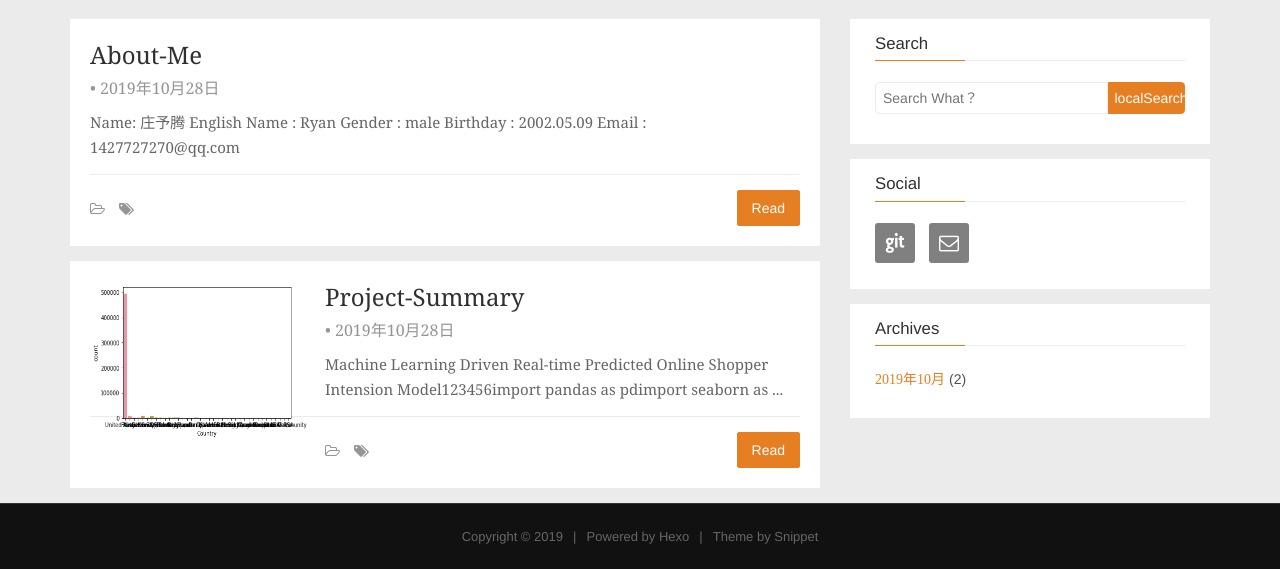
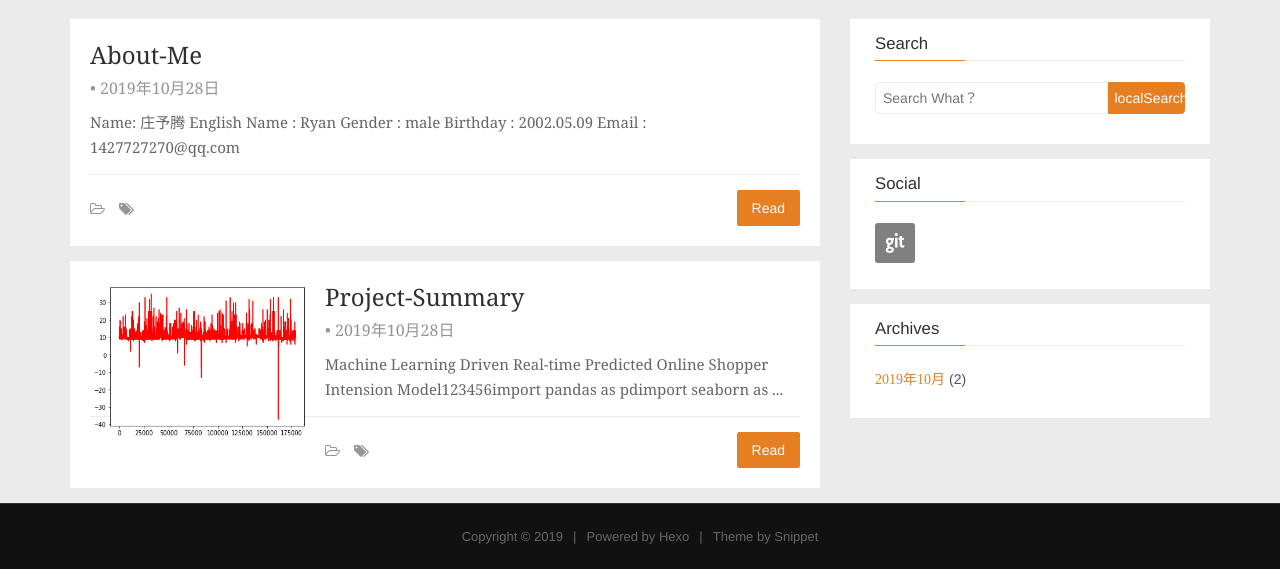
Before and after one commit to zytryan/zytryan.github.io, a plain HTML site: page index.html in a window 1280 px wide. Shown: the part 241-810 px from the top of the page. Drawn offline with Linux system fonts and the light colour scheme.

Commit message:
Site updated: 2019-10-28 15:43:06

```diff
--- a/index.html
+++ b/index.html
@@ -180,7 +180,7 @@ Email : 1427727270@qq.com
 
     <div class="post-media">
         <a href="/2019/10/28/Project-Summary/">
-            <img class="img-ajax" src="/img/loading.gif" data-src="/2019/10/28/Project-Summary/1.png" alt="Project-Summary">
+            <img class="img-ajax" src="/img/loading.gif" data-src="/2019/10/28/Project-Summary/2.png" alt="Project-Summary">
         </a>
     </div>
 
@@ -281,10 +281,6 @@ Email : 1427727270@qq.com
             <i class="git fa fa-git"></i>
         </a>
 
-        <a href="1427727270@qq.com" rel="external nofollow" title="邮箱" target="_blank">
-            <i class="envelope-o fa fa-envelope-o"></i>
-        </a>
-
     </div>
 </div>
 
```
Also changed, not shown: 2019/10/28/Project-Summary/index.html (+6 -0 lines), archives/2019/10/index.html (+0 -4 lines), archives/2019/index.html (+0 -4 lines), archives/index.html (+0 -4 lines).
